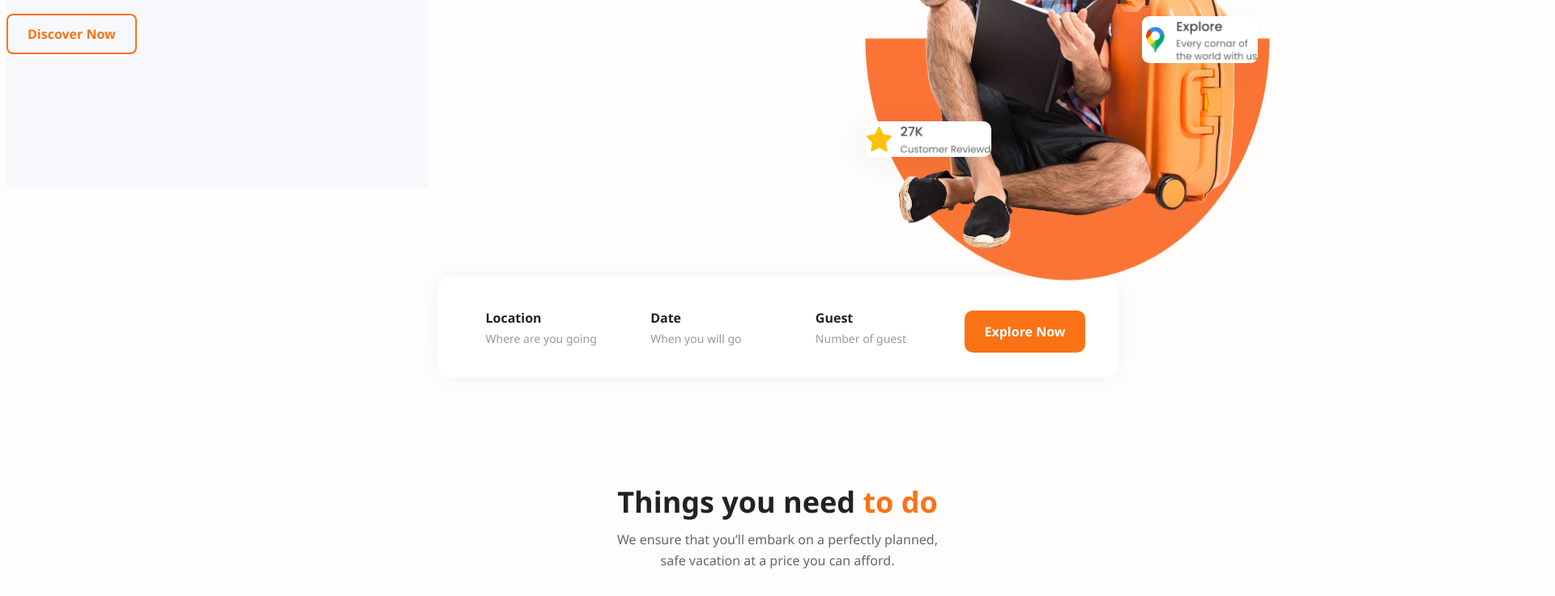
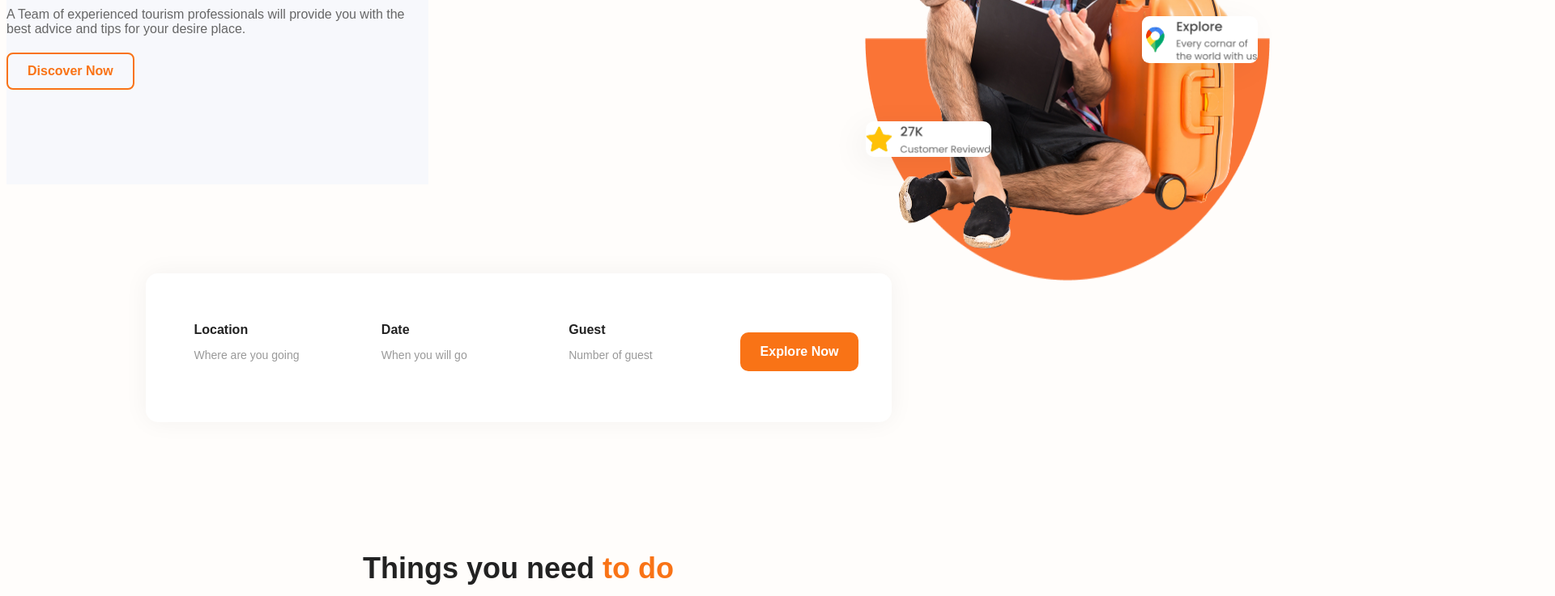
Before and after one commit to Rajarajeshwaripandikumar/Landing-Page1, a plain HTML site: page index.html in a window 1280 px wide. Shown: the part 384-1121 px from the top of the page at 81% size, 1920 px wide, since content can reach past the window. Drawn offline with Linux system fonts and the light colour scheme.

Commit message:
Update 2.css

```diff
--- a/2.css
+++ b/2.css
@@ -1,19 +1,14 @@
-* {
-    margin: 0;
+
+    body {
+        margin: 0;
     padding: 0;
     box-sizing: border-box;
-    font-family: 'Segoe UI', sans-serif;
-  }
-  /* Travel Agency Landing Page */
-
-
-    body {
-      font-family: 'Inter', sans-serif;
+      font-family: 'poppins', sans-serif;
       background-color: #fffdfb;
       position: relative;
       color: #222;
-      width: 1920px;
-      height: 5875px;
+      width: 100%;
+      height: auto;
 
 
    .navbar {
```
